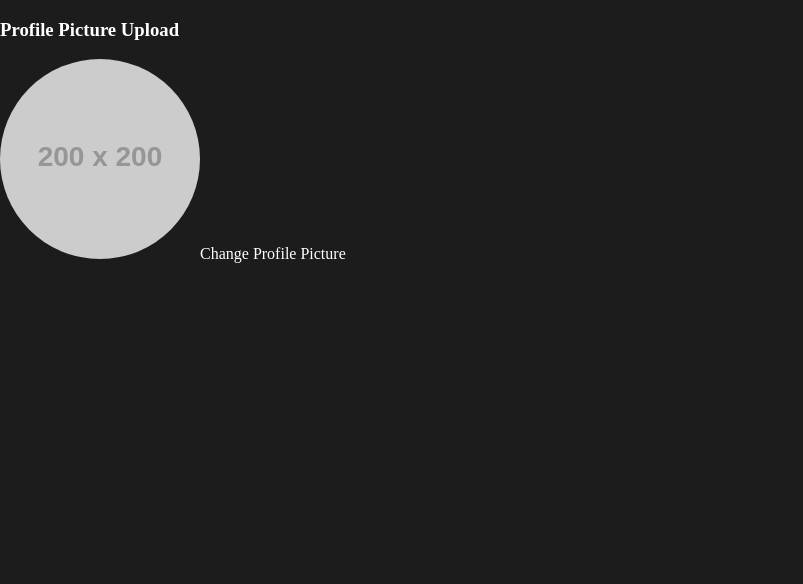
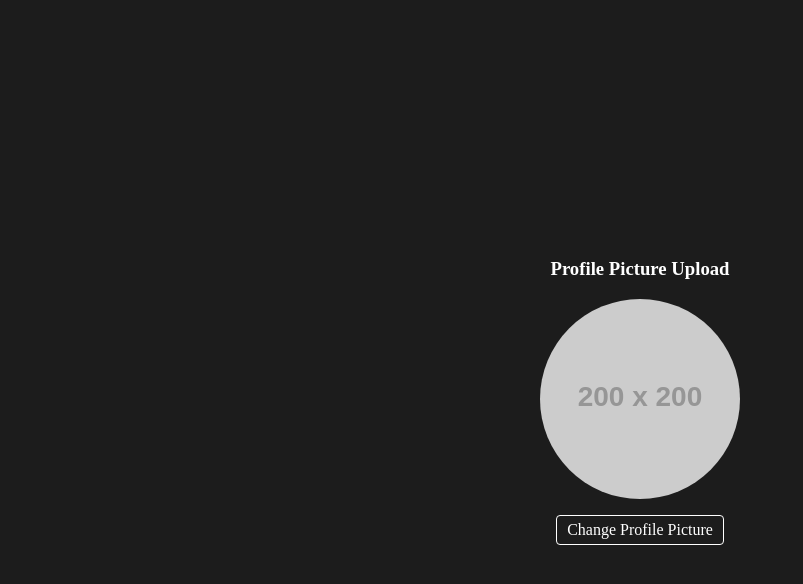
Before and after one commit to EthanBonsignori/picture-upload-tutorial, a React (Create React App) app: page / in a window 1280 px wide. Shown: the top 584 px of the page, without its empty margins (0-803 px from the left). Built offline with nearby package versions, Linux system fonts and the light colour scheme.

Commit message:
change styling

```diff
--- a/src/styles/index.css
+++ b/src/styles/index.css
@@ -4,7 +4,7 @@ body {
   color: #fff;
 }
 
-.wrapper {
+.App {
   height: 100vh;
   width: 100vw;
   display: flex;
@@ -22,22 +22,14 @@ body {
   background-position: center;
 }
 
-.button-wrapper {
-  width: 200px;
-  display: flex;
-  justify-content: space-evenly;
-  margin: 1rem;
+.upload-label {
+  cursor: pointer;
+  margin: 1em;
+  padding: 5px 10px;
+  border: 1px solid #fff;
+  border-radius: 4px;
 }
 
-.button-wrapper button {
-  cursor: pointer;
-  padding: 0.5em 1em;
-  background: none;
-  color: #fff;
-  border: 1px solid #fff;
-  border-radius: 2px;
-}
-
-.button-wrapper button:hover {
+.upload-label:hover {
   background: rgba(255, 255, 255, 0.2);
 }
```
